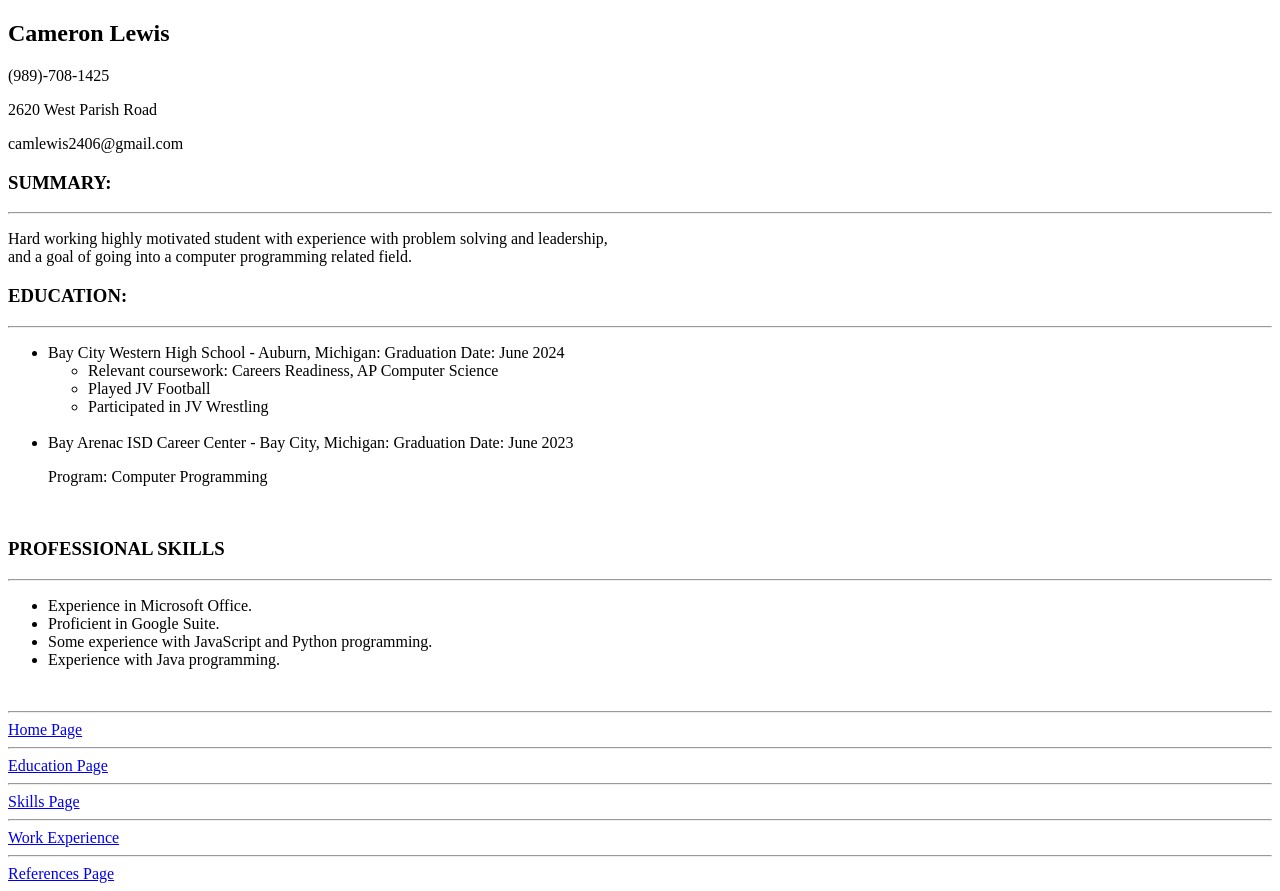
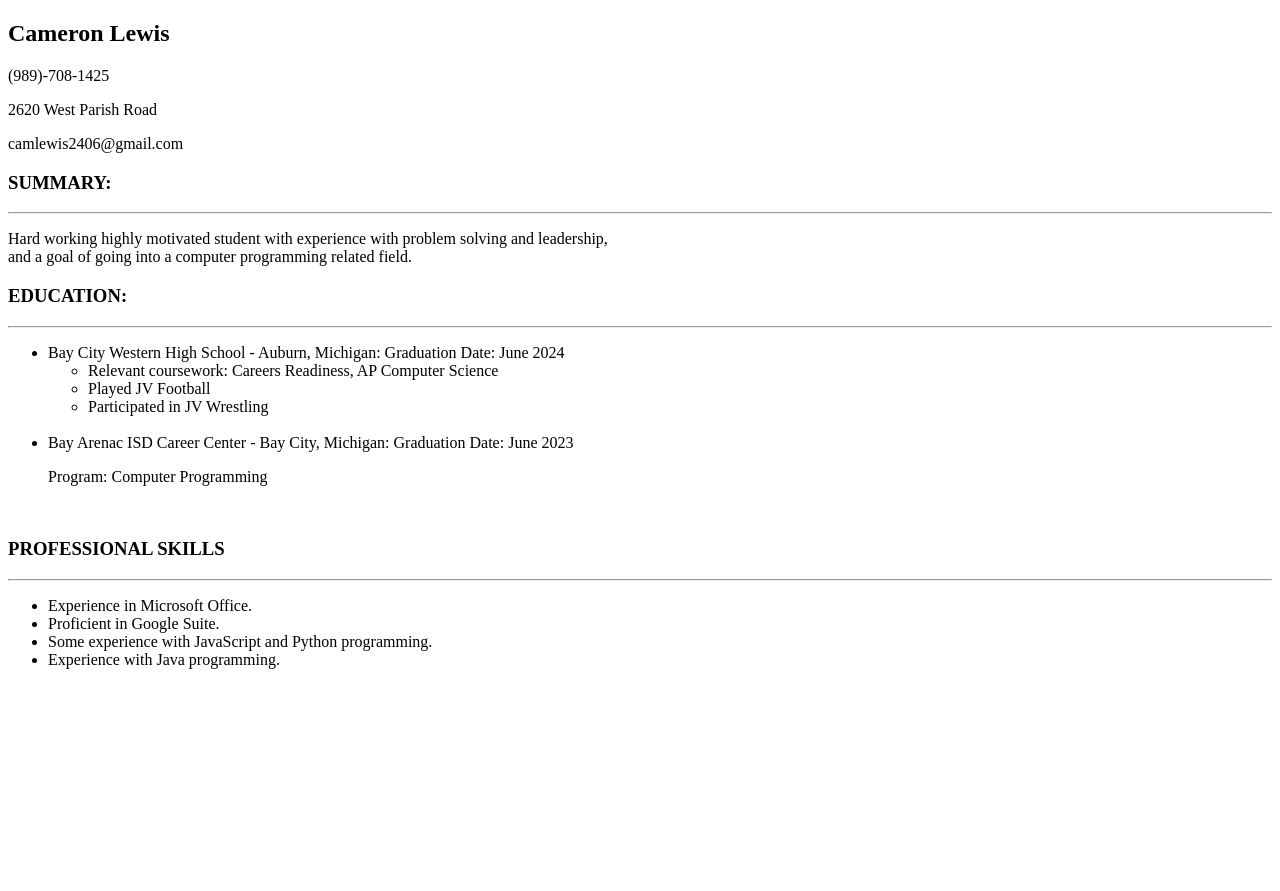
Before and after one commit to LewisCam2406/lewiscam2406.github.io, a plain HTML site: page 1-1/index.html in a window 1280 px wide. After the commit the page ends 800 px from the top, so only its background shows below. Drawn offline with Linux system fonts and the light colour scheme.

Commit message:
fix things

```diff
--- a/1-1/index.html
+++ b/1-1/index.html
@@ -32,15 +32,4 @@
     <li> Some experience with JavaScript and Python programming. </li>
     <li> Experience with Java programming. </li>
 </ul>
-<br>
-<hr>
-<a href = "index.html">Home Page</a>
-<hr>
-<a href = "education.html">Education Page</a>
-<hr>
-<a href = "skills.html">Skills Page</a>
-<hr>
-<a href = "workExperience.html">Work Experience</a>
-<hr>
-<a href = "references.html">References Page</a>
 </html>
```
Also changed, not shown: 2-1/work.html (+2 -2 lines).
